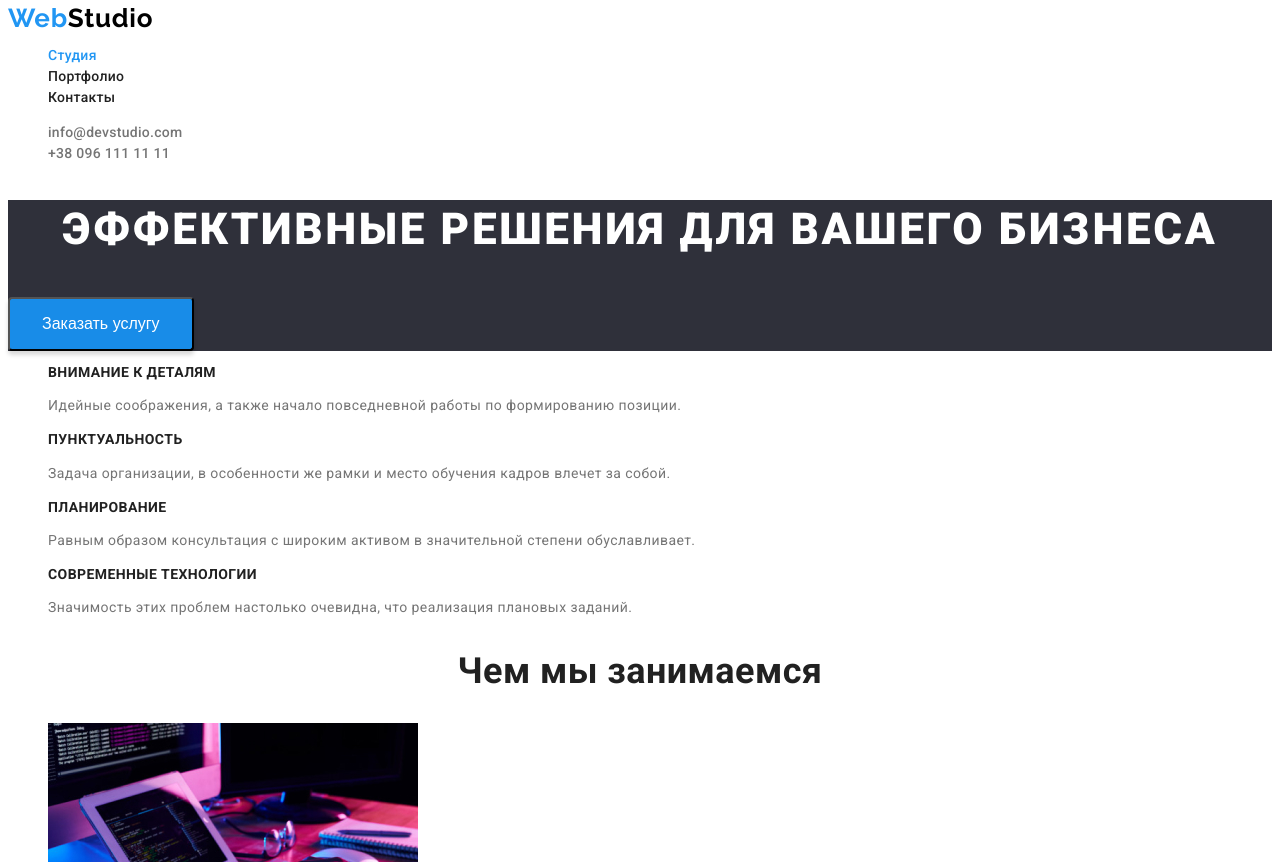
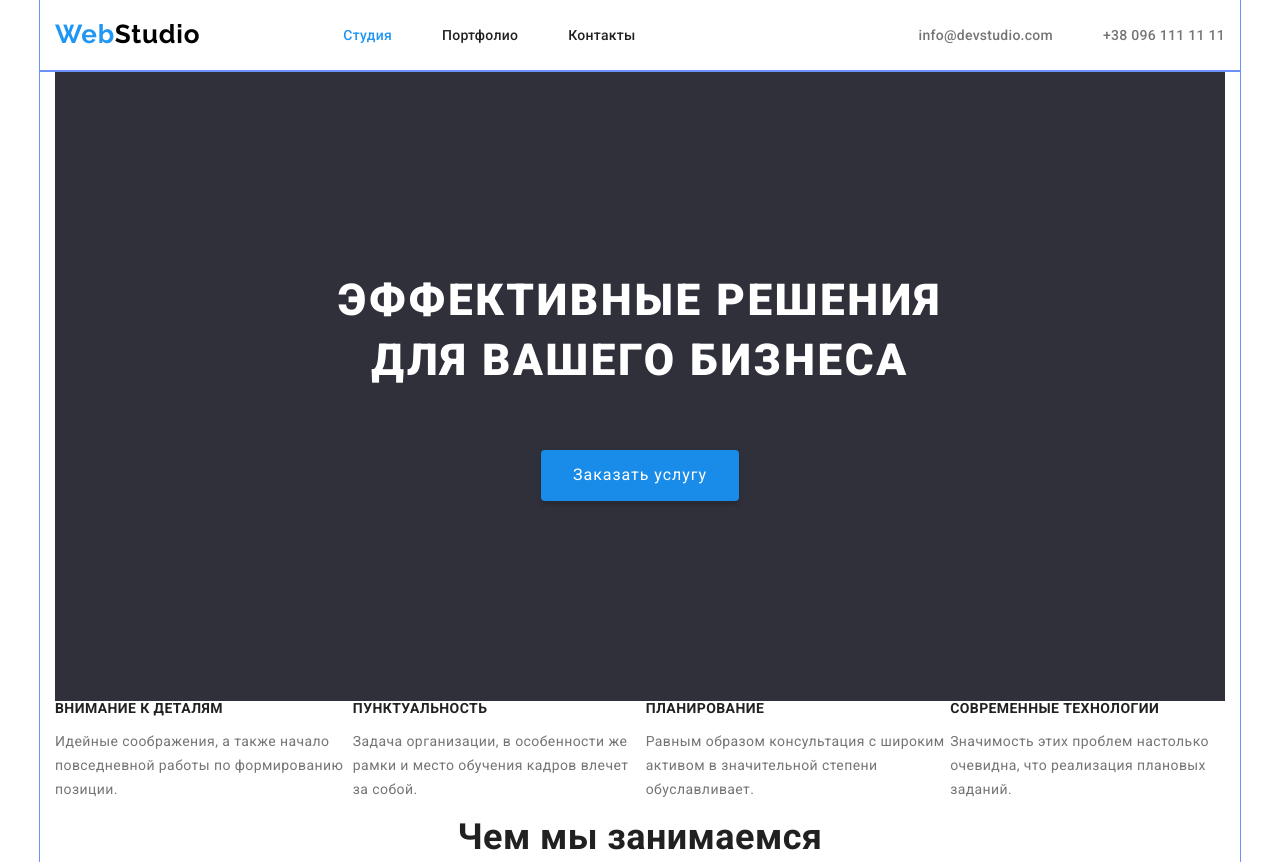
Before and after one commit to soolomiia/goit-markup-hw-03, a plain HTML site: page index.html in a window 1280 px wide. Shown: the top 862 px of the page. Drawn offline with nearby package versions, Linux system fonts and the light colour scheme.

Commit message:
header, main-page, facts

```diff
--- a/css/styles.css
+++ b/css/styles.css
@@ -1,3 +1,4 @@
+/* main */
 :root {
     --primary-background-color: #ffffff;
     --secondary-background-color: #f5f4fa;
@@ -30,6 +31,44 @@ body{
     clip: rect(0 0 0 0);
     overflow: hidden;
   }
+  .container{
+    width: 1200px;
+    margin-left: auto;
+    margin-right: auto;
+    padding-left: 15px;
+    padding-right: 15px;
+    outline: 1px solid rgb(106, 145, 253);
+
+  }
+  .section {
+    padding-top: 96px;
+    padding-bottom: 96px;
+  }
+h1, h2, h3, h4, h5, h6, p {
+	margin-top: 0;
+}
+*/img {
+	display: block;
+	max-width: 100%;
+	height: auto;
+}
+html {
+	box-sizing: border-box;
+}
+*,
+*::after,
+*::before {
+	box-sizing: inherit;
+}
+  /* header */
+  .nav-container{
+    display: flex;
+    align-items: center;
+  }
+  .header-nav{
+    display: flex;
+    margin: 0;
+  }
 .logo-link{
     font-family: 'Raleway';
     font-style: normal;
@@ -39,15 +78,22 @@ body{
     letter-spacing: 0.03em;
     color: var(--accent);
     text-decoration: none;
+    padding-top: 24px;
+    padding-bottom: 25px;
 }
 .logo-studio{
     color: var(--logo-color);
 }
 .list-nav{
-  text-decoration: none;
+  list-style: none;
+  display: flex;
+  margin: 0;
+  margin-left: 93px;
+  padding: 0;
+  align-items: center;
 }
 .item-nav{
-  list-style: none;
+  margin-left: 50px;
 }
 .item-nav .current {
   color: var(--accent);
@@ -63,8 +109,15 @@ body{
 .link-header:focus {
   color: var(--accent);
 }
+.list-contact{
+  list-style: none;
+	padding-left: 0;
+	margin: 0;
+  display: flex;
+  margin-left: auto;
+ }
 .item-contact{
-  list-style: none;
+  margin-left: 50px;
 }
 .link-contact{
   color:  var(--primary-text-color);
@@ -77,33 +130,56 @@ body{
 .link-contact:focus {
   color: var(--accent);
 }
+/* studia */
 .main-page {
     background: var(--third-background-color);
+    width: 100%;
+    text-align: center;
+    align-items: center;
+
 }
 .main-title {
     font-weight: 900;
     font-size: 44px;
     line-height: 1.36;
-    text-align: center;
     letter-spacing: 0.06em;
     text-transform: uppercase;
     color: var(--primary-background-color);
+    padding-top: 200px;
+    padding-bottom: 30px;
+    text-align: center;
+    width: 696px;
+    margin: auto;
 }
 .support {
     background-color: var(--button-hover);
     box-shadow: 0px 4px 4px rgba(0, 0, 0, 0.15);
-    border-radius: 4px;
-    padding: 10px 32px ;
     font-size: 16px;
     line-height: 1.9;
     color: #FFFFFF;
     cursor: pointer;
+    display: inline-block;
+    text-align: center;
+    justify-content: center;
+    padding: 10px 32px ;
+    letter-spacing: 0.06em;
+    border-radius: 4px;
+    border: 0;
+    margin-top: 30px;
+    min-width: 13px;
+    margin-bottom: 200px;
 }
 .facts-list {
-  text-decoration: none;
+  list-style: none;
+	padding-left: 0;
+  display: flex;
+  margin: 0;
+  padding: 0;
+  align-items: center;
 }
+
 .facts-item{
-  list-style: none;
+
 }
 .facts-title {
     font-size: 14px;
@@ -150,6 +226,7 @@ body{
     text-align: center;
     color: var(--primary-text-color);
   }
+  /* footer */
   footer{
     background: var(--third-background-color);
   }
@@ -160,7 +237,9 @@ body{
     font-style: normal;
   }
   .footer-list{
-    text-decoration: none;
+    list-style: none;
+    padding-left: 0;
+    margin: 0;
   }
   .footer-item{
     list-style: none;
@@ -177,8 +256,11 @@ body{
 .addreses{
   color: var(--invert-text-color);
 }
+/* portfolio */
 .button-list{
-  text-decoration: none;
+  list-style: none;
+	padding-left: 0;
+	margin: 0;
 }
 .button-item{
   list-style: none;
--- a/index.html
+++ b/index.html
@@ -11,11 +11,14 @@
       href="https://fonts.googleapis.com/css2?family=Raleway:wght@700&family=Roboto:wght@400;500;700;900&display=swap"
       rel="stylesheet"
     />
+    <link rel="stylesheet" href="node_modules/modern-normalize/modern-normalize.css">
     <link rel="stylesheet" href="./css/styles.css">
   </head>
   <body>
+
     <header class="page-header">
-      <nav>
+      <div class="container nav-container">
+      <nav class="header-nav">
         <a class="logo-link" href="./index.html">Web<span class="logo-studio">Studio</span></a>
         <ul class="list-nav">
           <li class="item-nav "><a class="link-header current" href="./index.html">Студия</a></li>
@@ -31,8 +34,10 @@
           <a class="link-contact" href="tel:+380961111111"> +38 096 111 11 11</a>
         </li>
       </ul>
+    </div>
     </header>
     <main>
+      <div class="container main-container">
       <section class="main-page">
         <h1 class="main-title">Эффективные решения для вашего бизнеса</h1>
         <button class="support" type="button">Заказать услугу</button>
@@ -110,8 +115,10 @@
           </li>
         </ul>
       </section>
+    </div>
     </main>
     <footer>
+      <div class="container footer-container">
       <a class="logo-link" href="./index.html">Web<span class="logo-studio-footer">Studio</span></a>
       <address>
         <ul class="footer-list">
@@ -131,6 +138,7 @@
           <li class="footer-item"><a class="footer-link" href="tel:+380961111111">+38 096 111 11 11</a></li>
         </ul>
       </address>
+    </div>
     </footer>
   </body>
 </html>
```
Also changed, not shown: portfolio.html (+1 -0 lines).
